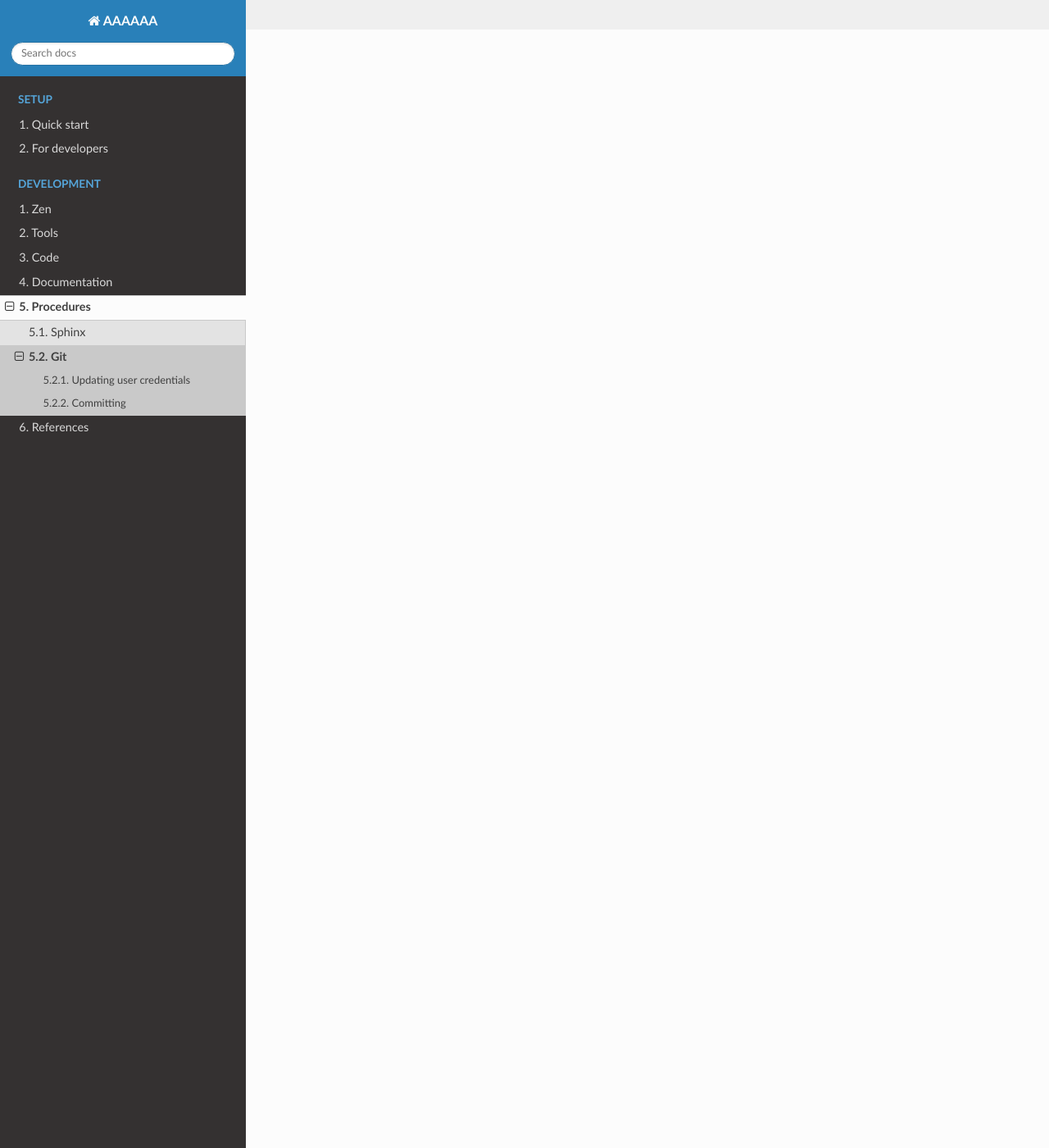
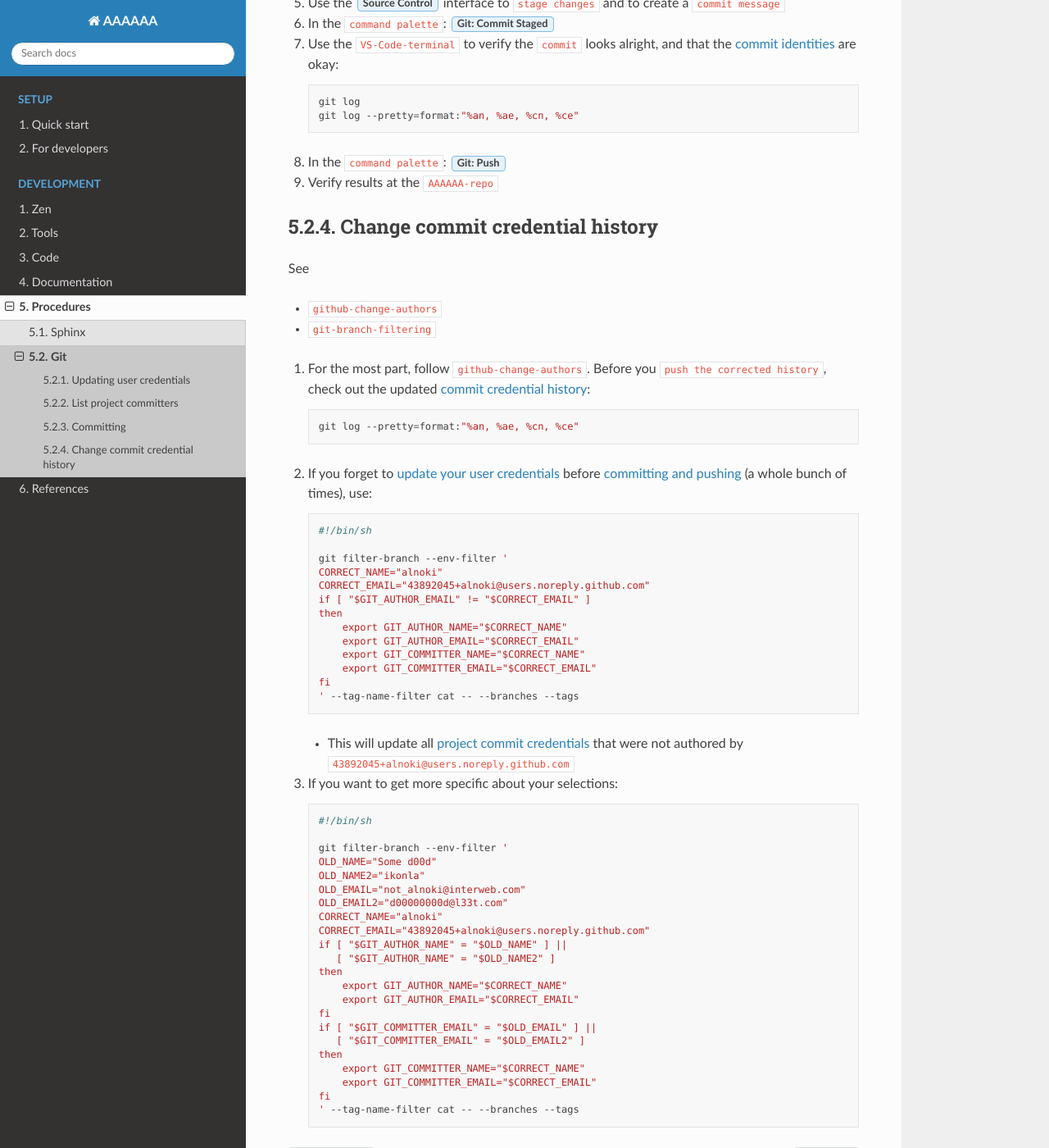
Before and after one commit to alnoki/AAAAAA, a Sphinx documentation site: the page built from doc/development/procedures/git.rst, in a window 1280 px wide and 1400 px high, scrolled down 1364 px. Shown: the whole window at 82% size. Built offline with Sphinx 7.4.7 and the Read the Docs theme 2.0.0, drawn with Linux system fonts in a browser that asks for light colours; cross-references to code outside the pages are shown as plain code; some of the changed text lies outside the part shown.

Commit message:
Adds git procedures to inspect and change commit credential history

```diff
--- a/doc/conf.py
+++ b/doc/conf.py
@@ -222,7 +222,7 @@ url = {
     'VS Code ext': 'https://marketplace.visualstudio.com/items?itemName=',
     'VS Code doc': 'https://code.visualstudio.com/docs/',
     'docutils': 'http://docutils.sourceforge.net/',
-    'GitHub help': 'https://help.github.com/',
+    'GitHub help': 'https://help.github.com/articles/',
     'RealPython': 'https://realpython.com/',
     'conda-forge': 'https://anaconda.org/conda-forge/',
     'git-scm': 'https://git-scm.com/'
@@ -305,7 +305,7 @@ xref_links = {
     'reST-cheatsheet': ("reST cheatsheet", url['GitHub'] + 'ralsina/rst-'
                         'cheatsheet/blob/master/rst-cheatsheet.rst'),
     'GitHub': ('GitHub', url['GitHub']),
-    'Markdown': ('Markdown', url['GitHub help'] + 'articles/basic-writing-and'
+    'Markdown': ('Markdown', url['GitHub help'] + 'basic-writing-and'
                  '-formatting-syntax/'),
     'Schafer-Jupyter': ("Jupyter Notebook Tutorial: Introduction, Setup, and "
                         "Walkthrough", url['YT vid'] + 'HW29067qVWk'),
@@ -340,4 +340,16 @@ xref_links = {
     'Doc8': ("Doc8 reST linter", url['conda-forge'] + 'doc8'),
     'git-download': ("Git download", url['git-scm'] + 'downloads'),
     'git-manual': ("Git manual", url['git-scm'] + 'docs/user-manual.html'),
+    'list-git-developers':
+        ("Listing Git project developers", url['Stack OF'] +
+         '9597410/list-all-developers-on-a-project-in-git'),
+    'git-log-formatting': ("Git log formatting options", url['Stack OF'] +
+                           '1441010/the-shortest-possible-output-from-git-log-'
+                           'containing-author-and-date'),
+    'github-change-authors':
+        ("GitHub.com instructions to change author history",
+         url['GitHub help'] + 'changing-author-info/#platform-all'),
+    'git-branch-filtering':
+        ("Git filter-branch options", 'https://devsector.wordpress.com/'
+         '2014/10/05/advanced-git-branch-filtering/'),
     }
--- a/doc/development/procedures/git.rst
+++ b/doc/development/procedures/git.rst
@@ -11,20 +11,48 @@ Updating user credentials
 
 Per the :xref:`git-manual`:
 
-#. If you are not :xref:`alnoki <alnoki-repos>`, use the
-   :xref:`VS-Code-terminal` to enter the following (adapted for your name and
-   email address):
+#. Use the :xref:`VS Code integrated terminal <VS-Code-terminal>` to enter
+   (adapted for your name and email address):
 
    .. code-block:: bash
 
-      git config --global user.name 'not alnoki'
-      git config --global user.email 'not_alnoki@interweb.com'
+      git config --global user.name 'alnoki'
+      git config --global user.email '43892045+alnoki@users.noreply.github.com'
 
 #. To check that the credentials have updated:
 
    .. code-block:: bash
 
       git config --global --list
+
+.. _list-committers:
+
+
+***********************
+List project committers
+***********************
+
+See
+
+* :xref:`list-git-developers`
+* :xref:`git-log-formatting`
+
+#. Inspect unique :xref:`commit credentials <git-manual>` with any of the
+   following single commands in the
+   :xref:`VS Code integrated terminal <VS-Code-terminal>`:
+
+   .. code-block:: bash
+
+      git log --pretty=format:"Author name: %an" | sort | uniq
+      git log --pretty=format:"Author email: %ae" | sort | uniq
+      git log --pretty=format:"Committer name: %cn" | sort | uniq
+      git log --pretty=format:"Committer email: %ce" | sort | uniq
+
+#. Inspect all of these fields at once, for the entire project history, via:
+
+   .. code-block:: bash
+
+      git log --pretty=format:"%an, %ae, %cn, %ce"
 
 .. _committing:
 
@@ -56,12 +84,85 @@ Per the :xref:`git-manual`:
 #. In the :xref:`command palette <command-palette>`:
    :guilabel:`Git: Commit Staged`
 
-#. Verify everything looks alright in the :xref:`VS-Code-terminal`:
+#. Use the :xref:`VS-Code-terminal` to verify the :xref:`commit <git-manual>`
+   looks alright, and that the :ref:`commit identities <list-committers>` are
+   okay:
 
    .. code-block:: bash
 
       git log
+      git log --pretty=format:"%an, %ae, %cn, %ce"
 
 #. In the :xref:`command palette <command-palette>`:
    :guilabel:`Git: Push`
-#. Check out the :xref:`AAAAAA-repo`
+#. Verify results at the :xref:`AAAAAA-repo`
+
+.. _change-commit-credential-history:
+
+
+********************************
+Change commit credential history
+********************************
+
+See
+
+* :xref:`github-change-authors`
+* :xref:`git-branch-filtering`
+
+#. For the most part, follow :xref:`github-change-authors`. Before you
+   :xref:`push the corrected history <github-change-authors>`, check out the
+   updated :ref:`commit credential history <list-committers>`:
+
+   .. code-block:: bash
+
+      git log --pretty=format:"%an, %ae, %cn, %ce"
+
+#. If you forget to :ref:`update your user credentials <git-credentials>`
+   before :ref:`committing and pushing <committing>` (a whole bunch of times),
+   use:
+
+   .. code-block:: bash
+
+      #!/bin/sh
+
+      git filter-branch --env-filter '
+      CORRECT_NAME="alnoki"
+      CORRECT_EMAIL="43892045+alnoki@users.noreply.github.com"
+      if [ "$GIT_AUTHOR_EMAIL" != "$CORRECT_EMAIL" ]
+      then
+          export GIT_AUTHOR_NAME="$CORRECT_NAME"
+          export GIT_AUTHOR_EMAIL="$CORRECT_EMAIL"
+          export GIT_COMMITTER_NAME="$CORRECT_NAME"
+          export GIT_COMMITTER_EMAIL="$CORRECT_EMAIL"
+      fi
+      ' --tag-name-filter cat -- --branches --tags
+
+   * This will update all :ref:`project commit credentials <list-committers>`
+     that were not authored by ``43892045+alnoki@users.noreply.github.com``
+
+#. If you want to get more specific about your selections:
+
+   .. code-block:: bash
+
+      #!/bin/sh
+
+      git filter-branch --env-filter '
+      OLD_NAME="Some d00d"
+      OLD_NAME2="ikonla"
+      OLD_EMAIL="not_alnoki@interweb.com"
+      OLD_EMAIL2="d00000000d@l33t.com"
+      CORRECT_NAME="alnoki"
+      CORRECT_EMAIL="43892045+alnoki@users.noreply.github.com"
+      if [ "$GIT_AUTHOR_NAME" = "$OLD_NAME" ] ||
+         [ "$GIT_AUTHOR_NAME" = "$OLD_NAME2" ]
+      then
+          export GIT_AUTHOR_NAME="$CORRECT_NAME"
+          export GIT_AUTHOR_EMAIL="$CORRECT_EMAIL"
+      fi
+      if [ "$GIT_COMMITTER_EMAIL" = "$OLD_EMAIL" ] ||
+         [ "$GIT_COMMITTER_EMAIL" = "$OLD_EMAIL2" ]
+      then
+          export GIT_COMMITTER_NAME="$CORRECT_NAME"
+          export GIT_COMMITTER_EMAIL="$CORRECT_EMAIL"
+      fi
+      ' --tag-name-filter cat -- --branches --tags
--- a/doc/setup/building-docs.rst
+++ b/doc/setup/building-docs.rst
@@ -110,9 +110,9 @@ Building documentation
 
    * To figure out if you have it, open the :xref:`VS-Code-terminal` and type:
 
-   .. code-block:: bash
+     .. code-block:: bash
 
-      git --version
+        git --version
 
 #. Install the :xref:`GitLens` for :xref:`VS-Code`
 
```
Also changed, not shown: other parts of doc/setup/building-docs.rst (+1 -1 lines), TODO.md (+10 -6 lines).
